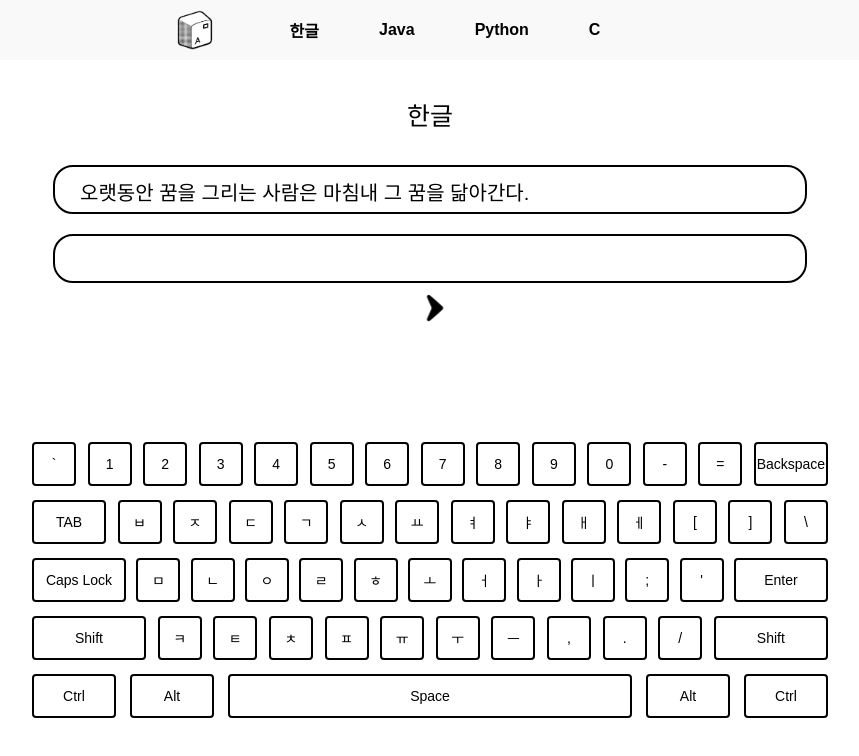
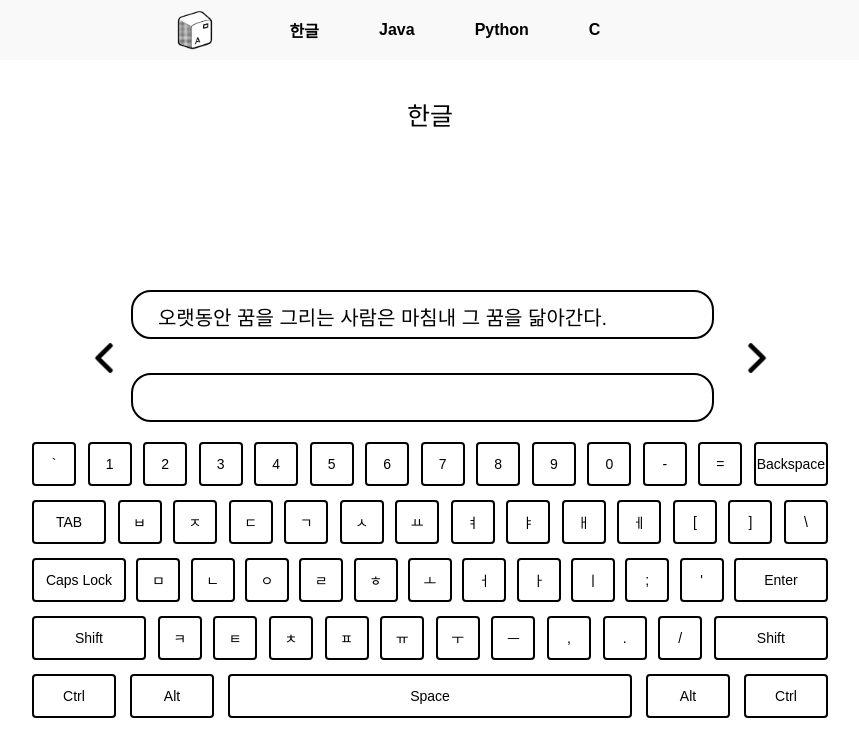
Before and after one commit to Project-X-Deagu/FE, a React (Create React App) app: page / in a window 1280 px wide. Both pictures are taken after a click on the button "한글". Shown: the top 756 px of the page, without its empty margins (210-1069 px from the left). Built offline with nearby package versions, Linux system fonts and the light colour scheme; no server answers; a web font is replaced by a local one.

Commit message:
ui fixing

```diff
--- a/src/components/Logo.jsx
+++ b/src/components/Logo.jsx
@@ -6,7 +6,6 @@ export const SubButton = styled.button`
   font-weight: bold;
   font-size: 16px;
   background-color: transparent;
-  /* background-color: white; */
   border: none;
   border-radius: 5px;
   cursor: pointer;
@@ -16,8 +15,6 @@ export const SubButton = styled.button`
 
   &:hover {
     opacity: 1;
-    //background-color: var(--bg-blue);
-    //background-color: #2626263a;
     color: var(--bg-blue);
   }
 
@@ -27,7 +24,6 @@ export const SubButton = styled.button`
 export const LogoArea = styled.div`
   cursor: pointer;
   background-color: var(--bg-gray);
-  /* background-color: white; */
   width: 100%;
   height: 60px;
   display: flex;
@@ -37,14 +33,12 @@ export const LogoArea = styled.div`
   text-align: center;
   font-size: 30px;
   font-weight: bold;
-  /* margin: 30px auto; */
 
   div {
     display: flex;
     flex-direction: row;
     align-items: center;
     justify-content: center;
-    //transition: transform 0.8s ease-in-out;
   }
 
   img {
--- a/src/components/TextBox1.jsx
+++ b/src/components/TextBox1.jsx
@@ -4,16 +4,16 @@ import axios from "axios";
 
 export const StyledTextArea = styled.textarea`
   background-color: transparent;
-  width: calc(70% - 10px);
-  min-width: 100px;
-  max-width: 700px;
+  width: 90%;
+  min-width: 200px;
+  max-width: 750px;
   height: 25px;
   resize: none;
   overflow: hidden;
   border: 2px solid black;
   border-radius: 20px;
   outline: none;
-  margin: 10px 0;
+  margin: 5px 0;
   padding: 10px 25px;
   font-family: "D2Coding", sans-serif;
   font-weight: normal;
@@ -101,11 +101,24 @@ export const TextBox1 = ({ onKeyPress }) => {
     <div
       style={{
         display: "flex",
+        flexDirection: "row",
+        alignItems: "center",
+        justifyContent: "center",
+        marginTop: "150px",
+      }}
+    >
+      <ImgButton
+        src="left-arrow.png"
+        alt="Prev"
+        onClick={handleImgButtonClick}
+        style={{ marginRight: "10px" }}
+      />
+      <div
+        style={{
+          // display: "flex",
           flexDirection: "column",
           alignItems: "center",
           justifyContent: "center",
-        position: "relative",
-        margin: "0 auto",
         }}
       >
         <StyledTextArea
@@ -114,6 +127,7 @@ export const TextBox1 = ({ onKeyPress }) => {
           onChange={() => {}}
           autoFocus
           readOnly
+          style={{ marginBottom: "25px" }}
         />
         <StyledTextArea
           name="inputText"
@@ -122,14 +136,13 @@ export const TextBox1 = ({ onKeyPress }) => {
           onKeyDown={handleKeyDown}
           autoFocus
         />
-      <div style={{ display: "flex", alignItems: "center" }}>
+      </div>
       <ImgButton
-          src="arrow.png"
+        src="right-arrow.png"
         alt="Next"
         onClick={handleImgButtonClick}
-          style={{ marginLeft: "10px" }}
+        style={{ marginLeft: "25px" }}
       />
-      </div>
     </div>
   );
 };
--- a/src/components/TextBox2_C.jsx
+++ b/src/components/TextBox2_C.jsx
@@ -2,21 +2,19 @@ import React, { useState, useEffect } from "react";
 import styled from "styled-components";
 import axios from "axios";
 
-// Eng 버전
 export const StyledTextArea = styled.textarea`
   background-color: transparent;
-  //background-color: white;
   width: 70%;
   min-width: 200px;
-  max-width: 750px;
+  max-width: 850px;
   height: auto;
-  min-height: 350px;
+  min-height: 420px;
   resize: none;
   //border: none;
   border: 2px solid black;
-  border-radius: 20px;
+  border-radius: 15px;
   outline: none;
-  margin-top: 50px;
+  margin-top: 10px;
   padding: 15px 25px;
   font-family: "D2Coding", sans-serif;
   font-size: 22px;
@@ -29,10 +27,9 @@ export const StyledTextArea = styled.textarea`
 
 export const ImgButton = styled.img`
   cursor: pointer;
-  width: 45px;
+  width: 40px;
   height: 40px;
-  margin-bottom: 170px;
-  margin-left: 10px;
+  margin: 0 25px 200px 25px;
 `;
 
 export const TextBox2_C = ({ onKeyPress }) => {
@@ -97,6 +94,11 @@ export const TextBox2_C = ({ onKeyPress }) => {
 
   return (
     <div>
+      <ImgButton
+        src="left-arrow.png"
+        alt="Prev"
+        onClick={handleImgButtonClick}
+      />
       <StyledTextArea
         value={text}
         onChange={handleInputChange}
@@ -104,7 +106,11 @@ export const TextBox2_C = ({ onKeyPress }) => {
         // rows={1} // 한 줄로 인식하도록 설정
         autoFocus
       />
-      <ImgButton src="arrow.png" alt="Next" onClick={handleImgButtonClick} />
+      <ImgButton
+        src="right-arrow.png"
+        alt="Next"
+        onClick={handleImgButtonClick}
+      />
     </div>
   );
 };
--- a/src/components/TextBox2_JAVA.jsx
+++ b/src/components/TextBox2_JAVA.jsx
@@ -4,18 +4,17 @@ import axios from "axios";
 
 export const StyledTextArea = styled.textarea`
   background-color: transparent;
-  //background-color: white;
   width: 70%;
   min-width: 200px;
-  max-width: 750px;
+  max-width: 850px;
   height: auto;
-  min-height: 350px;
+  min-height: 420px;
   resize: none;
   //border: none;
   border: 2px solid black;
-  border-radius: 20px;
+  border-radius: 15px;
   outline: none;
-  margin-top: 50px;
+  margin-top: 10px;
   padding: 15px 25px;
   font-family: "D2Coding", sans-serif;
   font-size: 22px;
@@ -28,10 +27,9 @@ export const StyledTextArea = styled.textarea`
 
 export const ImgButton = styled.img`
   cursor: pointer;
-  width: 45px;
+  width: 40px;
   height: 40px;
-  margin-bottom: 170px;
-  margin-left: 10px;
+  margin: 0 25px 200px 25px;
 `;
 
 export const TextBox2_JAVA = ({ onKeyPress }) => {
@@ -97,6 +95,11 @@ export const TextBox2_JAVA = ({ onKeyPress }) => {
 
   return (
     <div>
+      <ImgButton
+        src="left-arrow.png"
+        alt="Prev"
+        onClick={handleImgButtonClick}
+      />
       <StyledTextArea
         value={text}
         onChange={handleInputChange}
@@ -104,7 +107,11 @@ export const TextBox2_JAVA = ({ onKeyPress }) => {
         // rows={1} // 한 줄로 인식하도록 설정
         autoFocus
       />
-      <ImgButton src="arrow.png" alt="Next" onClick={handleImgButtonClick} />
+      <ImgButton
+        src="right-arrow.png"
+        alt="Next"
+        onClick={handleImgButtonClick}
+      />
     </div>
   );
 };
--- a/src/components/TextBox2_PYTHON.jsx
+++ b/src/components/TextBox2_PYTHON.jsx
@@ -4,18 +4,17 @@ import axios from "axios";
 
 export const StyledTextArea = styled.textarea`
   background-color: transparent;
-  //background-color: white;
   width: 70%;
   min-width: 200px;
-  max-width: 750px;
+  max-width: 850px;
   height: auto;
-  min-height: 350px;
+  min-height: 420px;
   resize: none;
   //border: none;
   border: 2px solid black;
-  border-radius: 20px;
+  border-radius: 15px;
   outline: none;
-  margin-top: 50px;
+  margin-top: 10px;
   padding: 15px 25px;
   font-family: "D2Coding", sans-serif;
   font-size: 22px;
@@ -28,10 +27,9 @@ export const StyledTextArea = styled.textarea`
 
 export const ImgButton = styled.img`
   cursor: pointer;
-  width: 45px;
+  width: 40px;
   height: 40px;
-  margin-bottom: 170px;
-  margin-left: 10px;
+  margin: 0 25px 200px 25px;
 `;
 
 export const TextBox2_PYTHON = ({ onKeyPress }) => {
@@ -96,6 +94,11 @@ export const TextBox2_PYTHON = ({ onKeyPress }) => {
 
   return (
     <div>
+      <ImgButton
+        src="left-arrow.png"
+        alt="Prev"
+        onClick={handleImgButtonClick}
+      />
       <StyledTextArea
         value={text}
         onChange={handleInputChange}
@@ -103,7 +106,11 @@ export const TextBox2_PYTHON = ({ onKeyPress }) => {
         // rows={1} // 한 줄로 인식하도록 설정
         autoFocus
       />
-      <ImgButton src="arrow.png" alt="Next" onClick={handleImgButtonClick} />
+      <ImgButton
+        src="right-arrow.png"
+        alt="Next"
+        onClick={handleImgButtonClick}
+      />
     </div>
   );
 };
--- a/src/components/TextBoxArea.jsx
+++ b/src/components/TextBoxArea.jsx
@@ -6,10 +6,10 @@ import { TextBox2_JAVA } from "./TextBox2_JAVA";
 import { TextBox2_PYTHON } from "./TextBox2_PYTHON";
 
 export const StyledTextBoxArea = styled.div`
-  //background-color: orange;
+  /* background-color: orange; */
   width: 100%;
-  height: auto;
-  min-height: 400px;
+  height: 300px;
+  min-height: 300px;
   text-align: center;
   margin-top: 20px;
   display: fixed;
@@ -27,9 +27,7 @@ export const TextBoxArea = ({ selectedCategory, handleKeyPress }) => {
       {selectedCategory === "PYTHON" && (
         <TextBox2_PYTHON onKeyPress={handleKeyPress} />
       )}
-      {selectedCategory === "C" && (
-        <TextBox2_C onKeyPress={handleKeyPress} />
-      )}
+      {selectedCategory === "C" && <TextBox2_C onKeyPress={handleKeyPress} />}
     </StyledTextBoxArea>
   );
 };
```
Also changed, not shown: public/left-arrow.png (added), public/right-arrow.png (added). Lines whose indentation alone changed are shown as unchanged.
